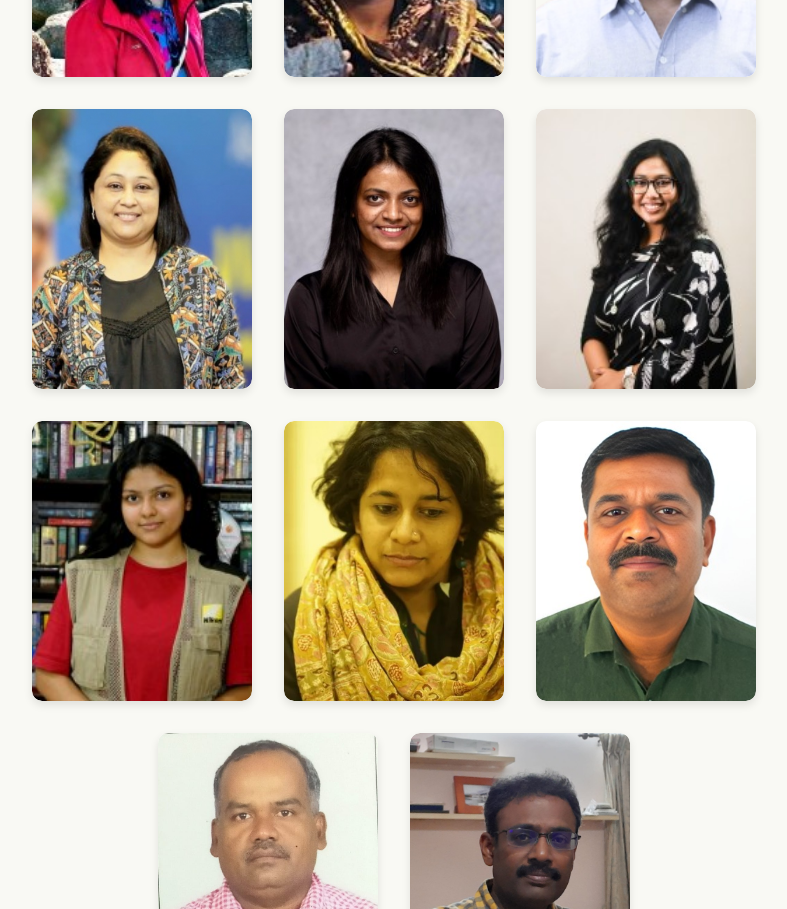
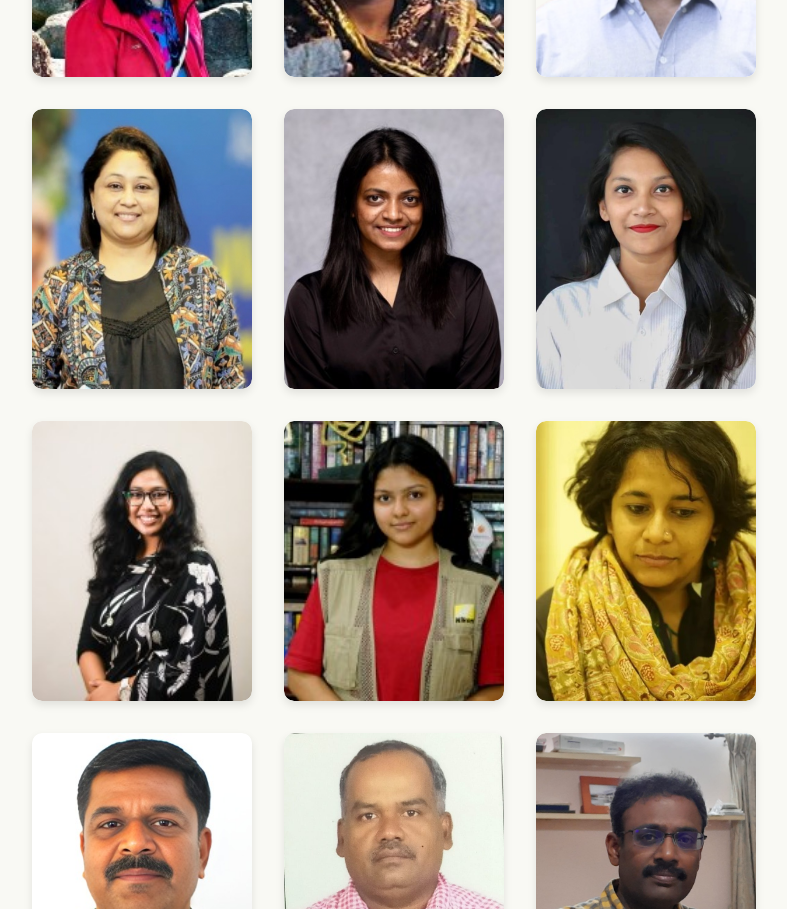
Before and after one commit to auw-iceca/iceca2025, a plain HTML site: page about.html in a window 1280 px wide. Shown: the part 3626-4535 px from the top of the page, without its empty margins (246-1033 px from the left). Drawn offline with nearby package versions, Linux system fonts and the light colour scheme.

Commit message:
Update about.html

```diff
--- a/about.html
+++ b/about.html
@@ -347,6 +347,19 @@
       </div>
     </div>
 
+
+     <div class="flip-card">
+      <div class="flip-card-inner">
+        <div class="flip-card-front">
+          <img src="images/tanusree_d.png" alt=" Ms. Tanusree Das Gupta" />
+        </div>
+        <div class="flip-card-back">
+          <h3>  Ms. Tanusree Das Gupta</h3>
+          <p>MSc. Environmental Science (Sustainable Pollution Management), Université Catholique de Lille – JUNIA ISA, France</p>
+        </div>
+      </div>
+    </div>
+
     <div class="flip-card">
       <div class="flip-card-inner">
         <div class="flip-card-front">
@@ -377,8 +390,8 @@
           <img src="images/nandini.jpg" alt="Dr Nandini Rajamani" />
         </div>
         <div class="flip-card-back">
-          <h3>Dr Nandini Rajamani</h3>
-          <p>Associate Professor, Indian Institute of Science Education and Research, Tirupati, India</p>
+          <h3>Dr. Nandini Rajamani</h3>
+          <p>Associate Professor, Indian Institute of Science Education and Research, Tirupati, India.</p>
         </div>
       </div>
     </div>
```
